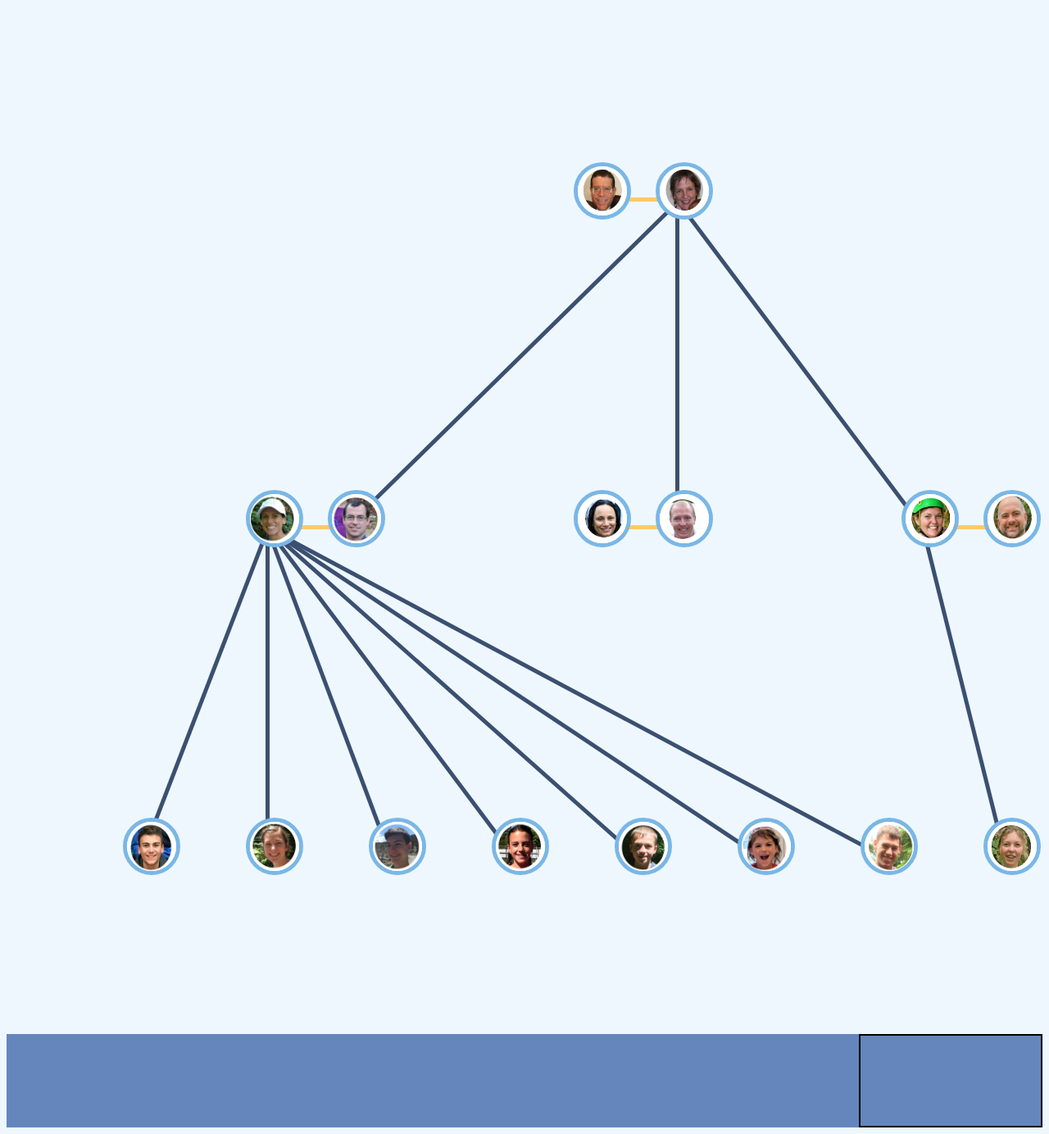
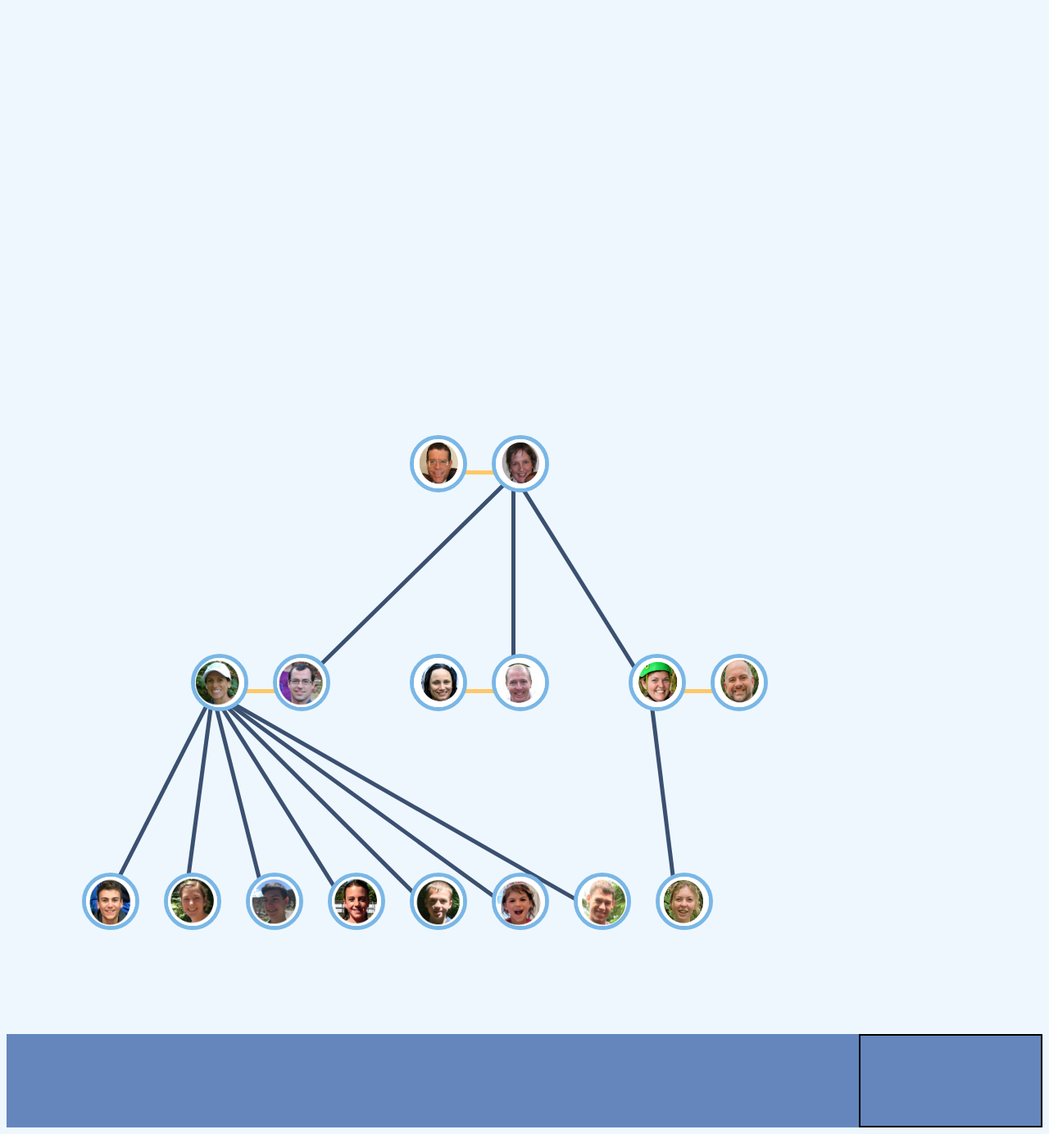
Before and after one commit to 18paulb/InteractiveTree, a Django app: page /chart/ in a window 1280 px wide. Shown: the part 139-1523 px from the top of the page at 82% size. Run offline with Django 3.2, Linux system fonts and the light colour scheme.

Commit message:
Tried to fix spacing

```diff
--- a/myProjects/photoTree/tree/static/tree/JS/chart.js
+++ b/myProjects/photoTree/tree/static/tree/JS/chart.js
@@ -214,8 +214,8 @@ let nodeBoxData = [];
 //randomizeDataOrder(data);
 
 //Change this and HTML in order to change graph size
-//let chartWidth = screen.width;
-let chartWidth = 1200;
+let chartWidth = screen.width;
+//let chartWidth = 1200;
 
 //Used to connect children to moms
 let momArray = [];
@@ -895,7 +895,7 @@ function changeRemoveButtonParameters() {
 }
 
 function addToConfirmBox(id) {
-  let box = document.getElementById('confirmBox');
+  let box = document.getElementById("confirmBox");
 
   for (let i = 0; i < box.children.length; ++i) {
     if (box.children[i].id == `node${id}`) {
--- a/myProjects/photoTree/tree/templates/tree/chart.html
+++ b/myProjects/photoTree/tree/templates/tree/chart.html
@@ -9,7 +9,9 @@
     <div>
       <div style="width: 100%; background-color: #6486bd">
         <button onclick="startEmpty()">Empty Tree</button>
-        <button onclick="presentationChildren(data[getDataIndex(11)])">Test</button>
+        <button onclick="presentationChildren(data[getDataIndex(11)])">
+          Test
+        </button>
       </div>
       <div
         style="
```
